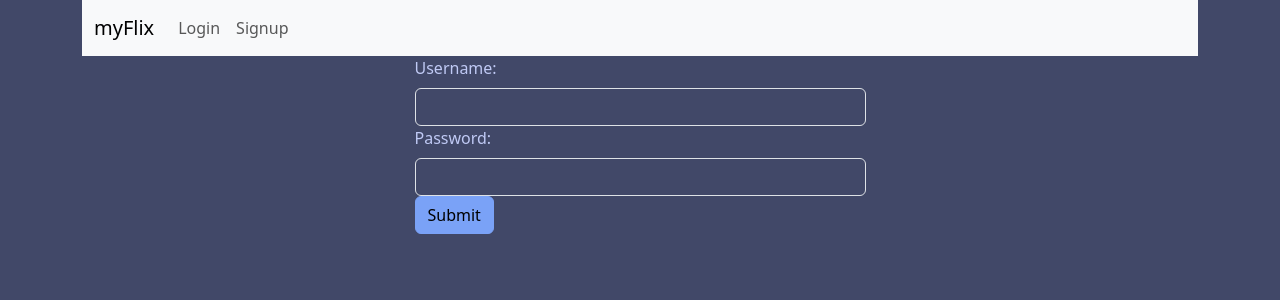
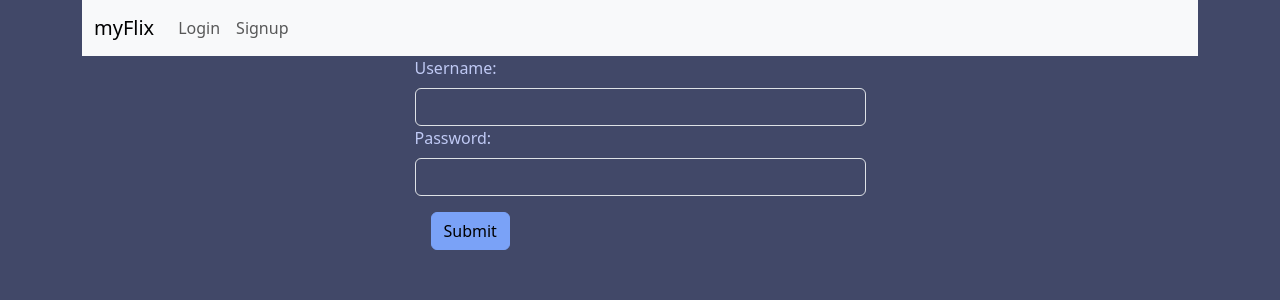
Before and after one commit to sina--/myFlix-client, a React (Vite) app: page /login in a window 1280 px wide. Shown: the top 300 px of the page. Built offline with nearby package versions, Linux system fonts and the light colour scheme.

Commit message:
Add spacing around all buttons

```diff
--- a/src/components/login-view/login-view.jsx
+++ b/src/components/login-view/login-view.jsx
@@ -57,7 +57,7 @@ export const LoginView = ({ onLoggedIn }) => {
           required
         />
       </Form.Group>
-      <Button variant="primary" type="submit">
+      <Button variant="primary" type="submit" className="m-3">
         Submit
       </Button>
     </Form>
--- a/src/components/signup-view/signup-view.jsx
+++ b/src/components/signup-view/signup-view.jsx
@@ -72,7 +72,7 @@ export const SignupView = () => {
           required
         />
       </Form.Group>
-      <Button variant="primary" type="submit">
+      <Button variant="primary" type="submit" className="m-3">
         Submit
       </Button>
     </Form>
```
Also changed, not shown: src/index.scss (line endings or trailing spaces), 3 other files (tests, documents, lock files or other folders).
